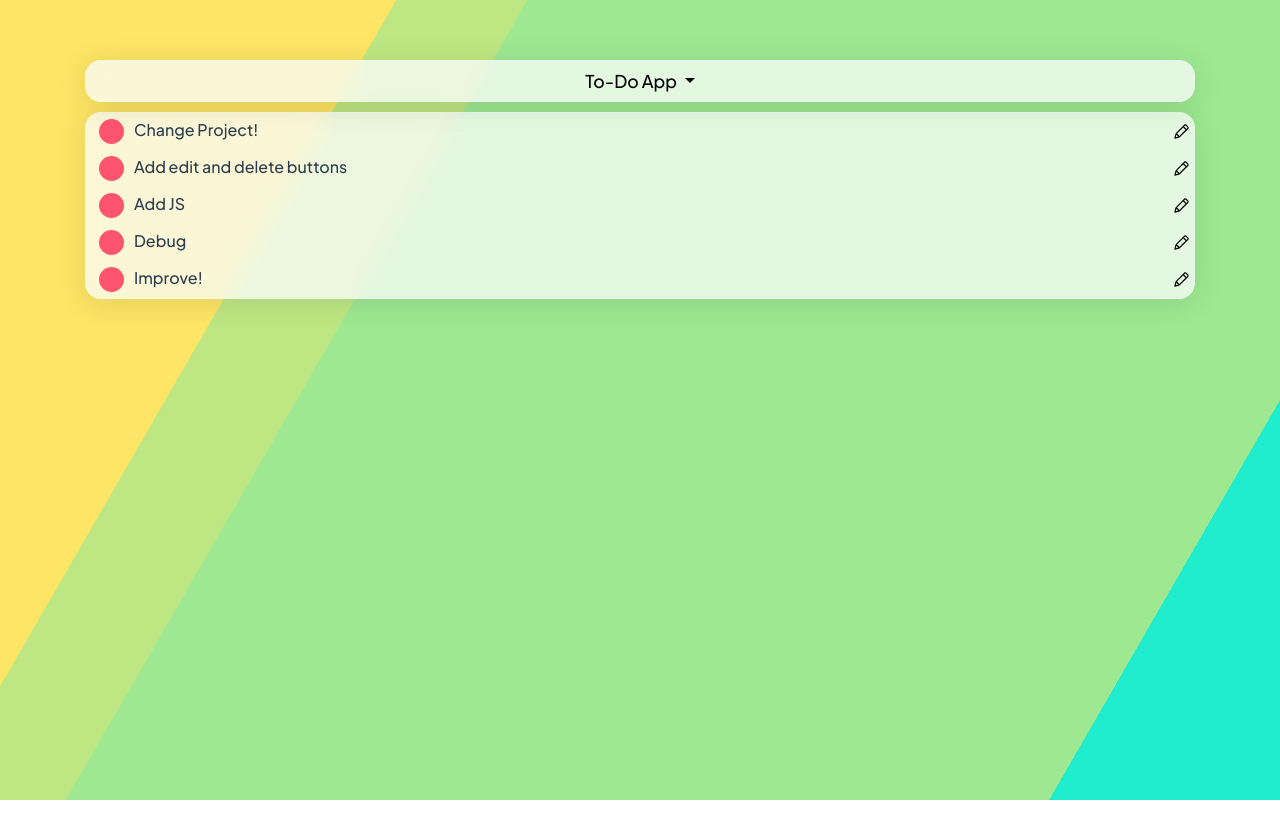
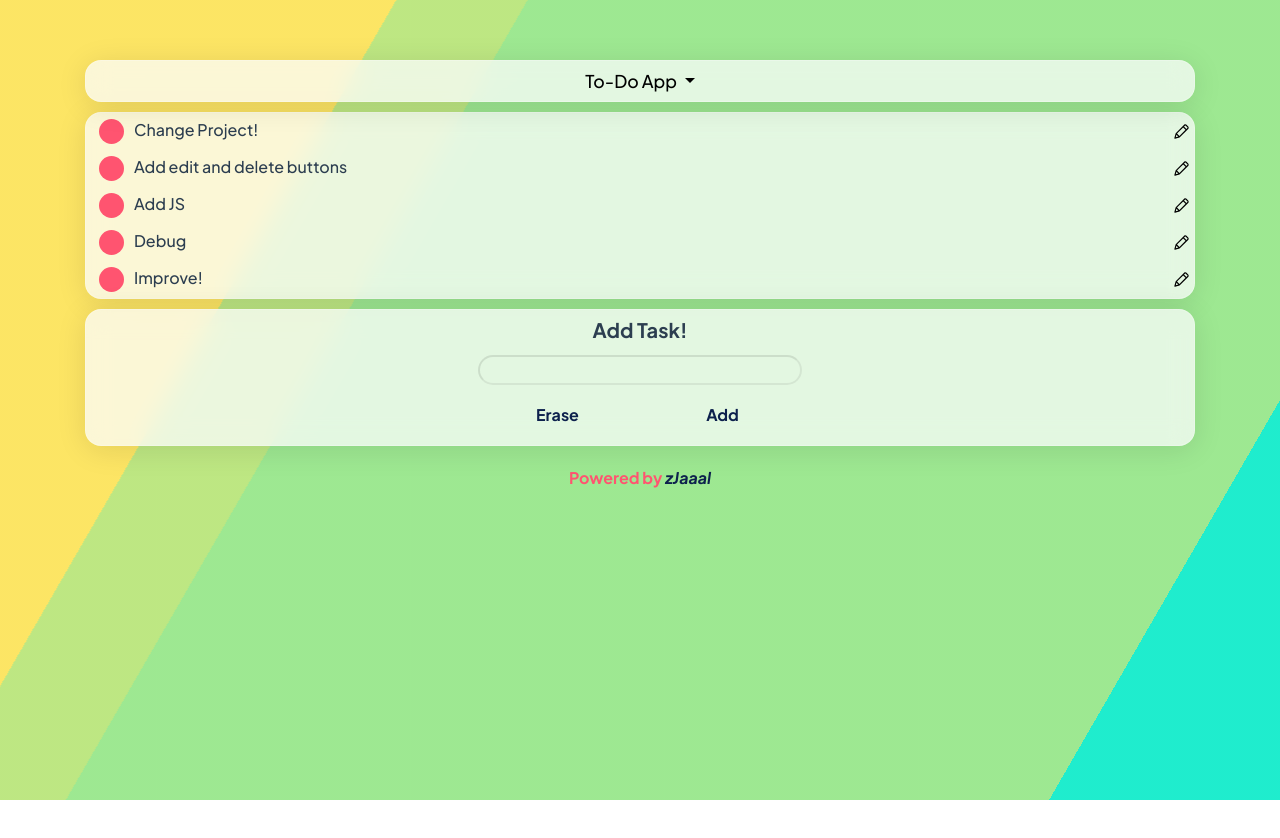
Before and after one commit to zJaaal/js-todo-app, a website built with Vite: page index.html in a window 1280 px wide. Built offline with nearby package versions, Linux system fonts and the light colour scheme.

Commit message:
Added form for edit/add/delete projects/tasks

```diff
--- a/index.html
+++ b/index.html
@@ -45,10 +45,22 @@
               </div>
             </div>
             <div class="checkbox-group glass"></div>
+            <div class="edit-form glass">
+              <div class="edit-title">
+                Add Task!
+              </div>
+              <input type="text" class="edit-name">
+              <div class="button-group">
+                <button class="dismiss"> Erase</button>
+                <button class="resolve">Add</button>
+              </div>
+            </div>
+            <div class="powered">Powered by <span class="name">zJaaal</span></div>
           </div>
         </div>
       </div>
     </div>
+    <script type="module" src="utilities.js"></script>
     <script type="module" src="state.js"></script>
     <script type="module" src="state-handler.js"></script>
     <script type="module" src="style-events.js"></script>
--- a/state-handler.js
+++ b/state-handler.js
@@ -1,6 +1,7 @@
 
 import { projects } from "./state.js";
 import { addStylesEventListener } from "./style-events.js";
+import { createGroupRow, createProject } from "./utilities.js";
 const renderCurrentProject = (e) =>{
     let index;
 
@@ -25,28 +26,6 @@ const renderCurrentProject = (e) =>{
     addStylesEventListener();
 }
 
-const createGroupRow = (task, index) =>{
-        const div = document.createElement("div");
-        div.setAttribute("style", "display: flex; flex-grow: 1; align-items: center; justify-content: space-between;");
-        div.innerHTML = (`<div style="display: flex; flex: 1; flex-grow: 1; align-items: center;">
-        <input type="checkbox" id="checkbox-${index}"/>
-        <span class="checkmark"></span>
-        <label for="" class="group-row">${task.toDo}</label>
-      </div>
-      <img class="pencil" src="pencil.svg" alt="">`);
-
-    return div;
-}
-const createProject = (project) =>{
-    projects.push({
-        "name": project,
-        "tasks":[{
-            "toDo":"You can edit me!",
-            "isDone": false
-        }]
-    });
-}
-
 const dropdownItems = document.querySelectorAll(".dropdown-item");
 
 dropdownItems.forEach(element =>{
--- a/style.css
+++ b/style.css
@@ -118,13 +118,81 @@ label.checked {
 .btn-dropdown:hover {
   font-weight: 700;
 }
-.col-7.glass:hover {
-  background: rgba(0, 235, 199, 0.5);
-  border-radius: 16px;
-  box-shadow: 0 4px 30px rgba(0, 0, 0, 0.1);
-  backdrop-filter: blur(6.7px);
-  -webkit-backdrop-filter: blur(6.7px);
-  border: 1px solid rgba(0, 235, 199, 0.3);
+.edit-form {
+  display: flex;
+  flex-direction: column;
+  align-items: center;
+  gap: 10px;
+  margin-top: 10px;
+  margin-bottom: 10px;
+}
+.button-group {
+    display: flex;
+    flex-direction: row;
+    justify-content: flex-end;
+}
+.edit-title {
+  font-size: 20px;
+  margin-top: 5px;
+  font-weight: 700;
+}
+.edit-name {
+  background-color: transparent;
+  border-color:rgba(0, 0, 0, 0.1);
+  border-radius: 24px;
+  width: 20.3em;
+}
+.dismiss {
+  margin-right: 5px;
+}
+.dismiss::before, .resolve::before{
+  content: "";
+  position: absolute;
+  width: 0;
+  height: 100%;
+  top: 0;
+  left: 0;
+  transition:width 0.3s ease-in-out;
+  z-index: -2;
+  border-radius: inherit;
+}
+.dismiss::before {
+  background-color: var(--lowcontrast);
+}
+.resolve::before{
+  background-color:#4ee92f;
+}
+.dismiss:hover::before, .resolve:hover::before,
+.dismiss:focus:before, .resolve:focus::before{
+  width: 100%;
+}
+
+.dismiss, .resolve {
+  border: none;
+  outline: none !important;
+  transition:color 0.3s ease-in-out;
+  cursor: pointer;
+  position: relative;
+  border-color:rgba(0, 0, 0, 0.1);
+  margin-bottom: 10px;
+  border-radius: 24px;
+  height: 40px;
+  width: 10em;
+  background-color: transparent;
+  font-weight: 700;
+  color: var(--black);
+}
+
+.powered {
+  margin-top: 20px;
+  color: var(--lowcontrast);
+  font-weight: 900;
+}
+
+.name {
+font-style: italic;
+color:var(--black);
+font-weight: 900;
 }
 
 /* Background */
--- /dev/null
+++ b/utilities.js
@@ -0,0 +1,23 @@
+ import { projects } from "./state";
+
+ export const createGroupRow = (task, index) =>{
+    const div = document.createElement("div");
+    div.setAttribute("style", "display: flex; flex-grow: 1; align-items: center; justify-content: space-between;");
+    div.innerHTML = (`<div style="display: flex; flex: 1; flex-grow: 1; align-items: center;">
+    <input type="checkbox" id="checkbox-${index}"/>
+    <span class="checkmark"></span>
+    <label for="" class="group-row">${task.toDo}</label>
+  </div>
+  <img class="pencil" src="pencil.svg" alt="">`);
+
+return div;
+}
+export const createProject = (project) =>{
+projects.push({
+    "name": project,
+    "tasks":[{
+        "toDo":"You can edit me!",
+        "isDone": false
+    }]
+});
+}
```
